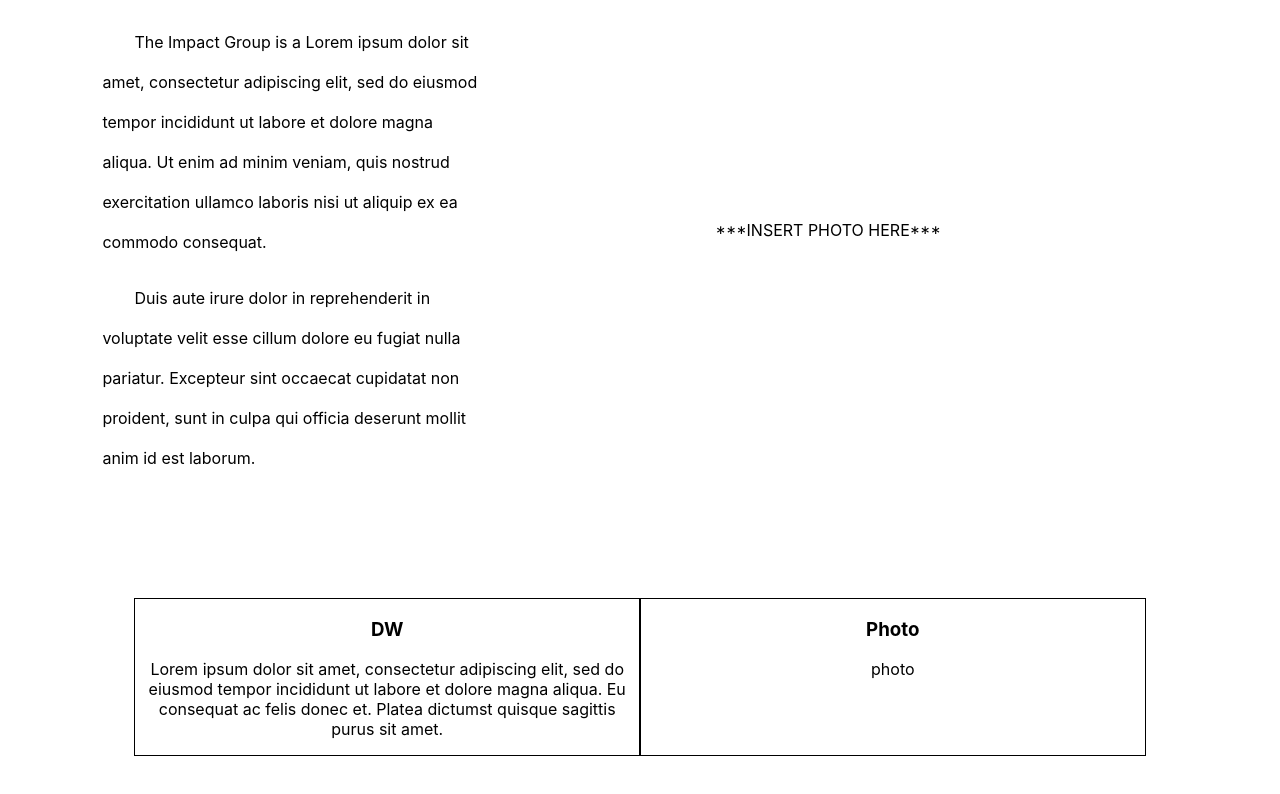
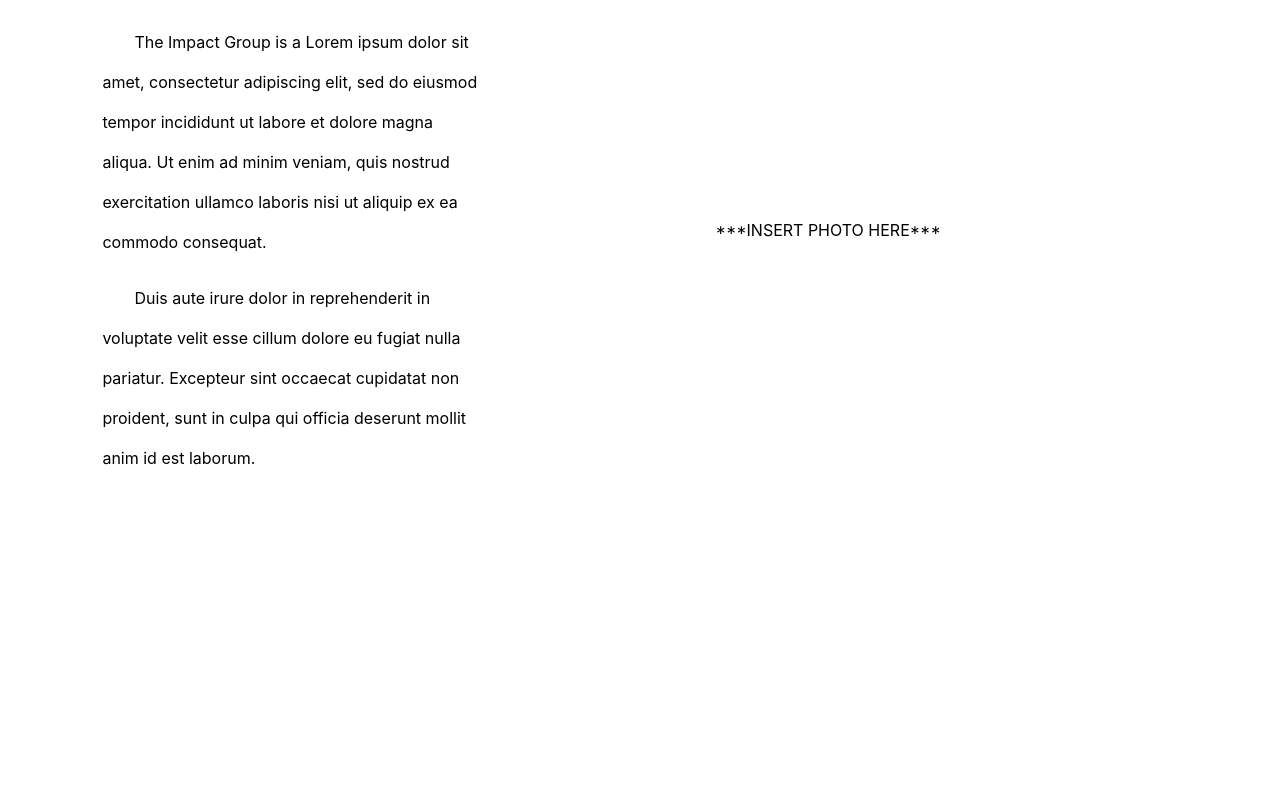
Before and after one commit to jacobazevedojr/ImpactGroupWS, a React (Create React App) app: page / in a window 1280 px wide. Shown: the part 760-1554 px from the top of the page. After the commit the page ends 1294 px from the top, so only its background shows below. Built offline with nearby package versions, Linux system fonts and the light colour scheme.

Commit message:
Fix conflicts

```diff
--- a/src/App.js
+++ b/src/App.js
@@ -3,7 +3,6 @@ import './App.css';
 import Header from './Header.js'
 import MainBody1 from './MainBody1.js'
 import PhotoSS from './PhotoSS.js'
-import TestPeople from './TestPeople.js'
 
 function App() {
   return (
@@ -17,9 +16,6 @@ function App() {
       <div className="App-mainbody1">
         <MainBody1 />
       </div>
-      <div className='App-testpeople'>
-        <TestPeople />
-      </div>
     </div>
   );
 }
```
